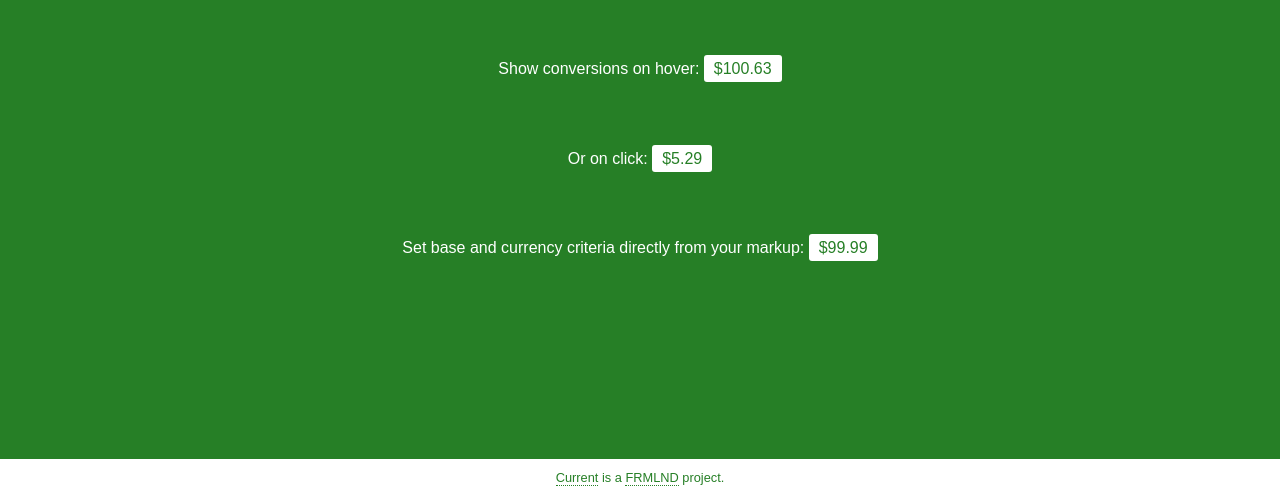
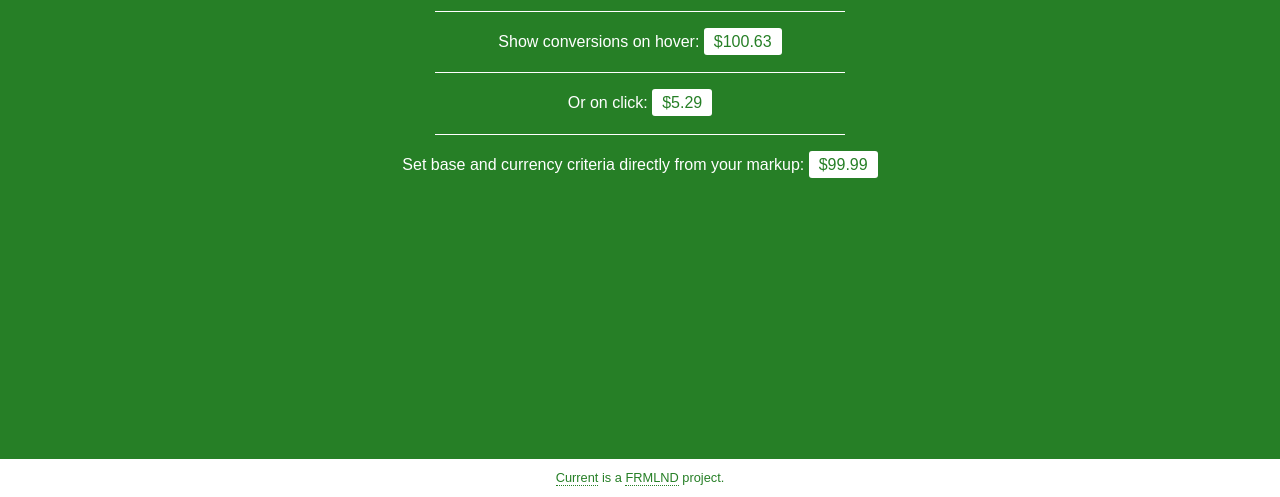
Before and after one commit to frmlnd/frmlnd-current, a website: page src/index.html in a window 1280 px wide. Shown: the part 303-800 px from the top of the page. Drawn offline with nearby package versions, Linux system fonts and the light colour scheme; no server answers; a web font is replaced by a local one.

Commit message:
Added <hr> for index page

```diff
--- a/src/index.html
+++ b/src/index.html
@@ -26,15 +26,15 @@
 			<p>
 				Current leverages the <a href="https://openexchangerates.org" target="_blank">Open Exchange Rates API</a> to create an ultra-lightweight, simple currency conversion display tool that's easy to use with your web application. The Open Exchange Rates API requires an API key, which you can procure <a href="https://openexchangerates.org/signup" target="_blank">here</a>.
 			</p>
-			<p>&nbsp;</p>
+			<hr>
 			<p>
 				Show conversions on hover: <span class="crrnt-currency">$100.63</span>
 			</p>
-			<p>&nbsp;</p>
+			<hr>
 			<p>
 				Or on click: <span class="crrnt-currency click">$5.29</span>
 			</p>
-			<p>&nbsp;</p>
+			<hr>
 			<p>
 				Set base and currency criteria directly from your markup: <span class="crrnt-currency" data-crrnt-base="USD" data-crrnt-currencies="HKD,IRR">$99.99</span><br>
 				<script src="https://gist.github.com/frmlnd/e9ea1dae72030e24bbfc.js"></script>
--- a/src/scss/app.scss
+++ b/src/scss/app.scss
@@ -33,7 +33,7 @@ body {
 		font-weight: 500;
 		margin-bottom: 2em;
 		a {
-			border-bottom: 1px dotted #fff;
+			border-bottom: 1px dotted $white;
 		}
 	}
 	p {
@@ -42,6 +42,12 @@ body {
 		.cite {
 			font-size: .8em;
 		}
+	}
+	hr {
+		border: 0;
+		border-top: 1px solid $white;
+		width: 40%;
+		margin: 0 auto;
 	}
 }
 
```
Also changed, not shown: src/css/app.css, src/css/app.min.css, 2 other files.
